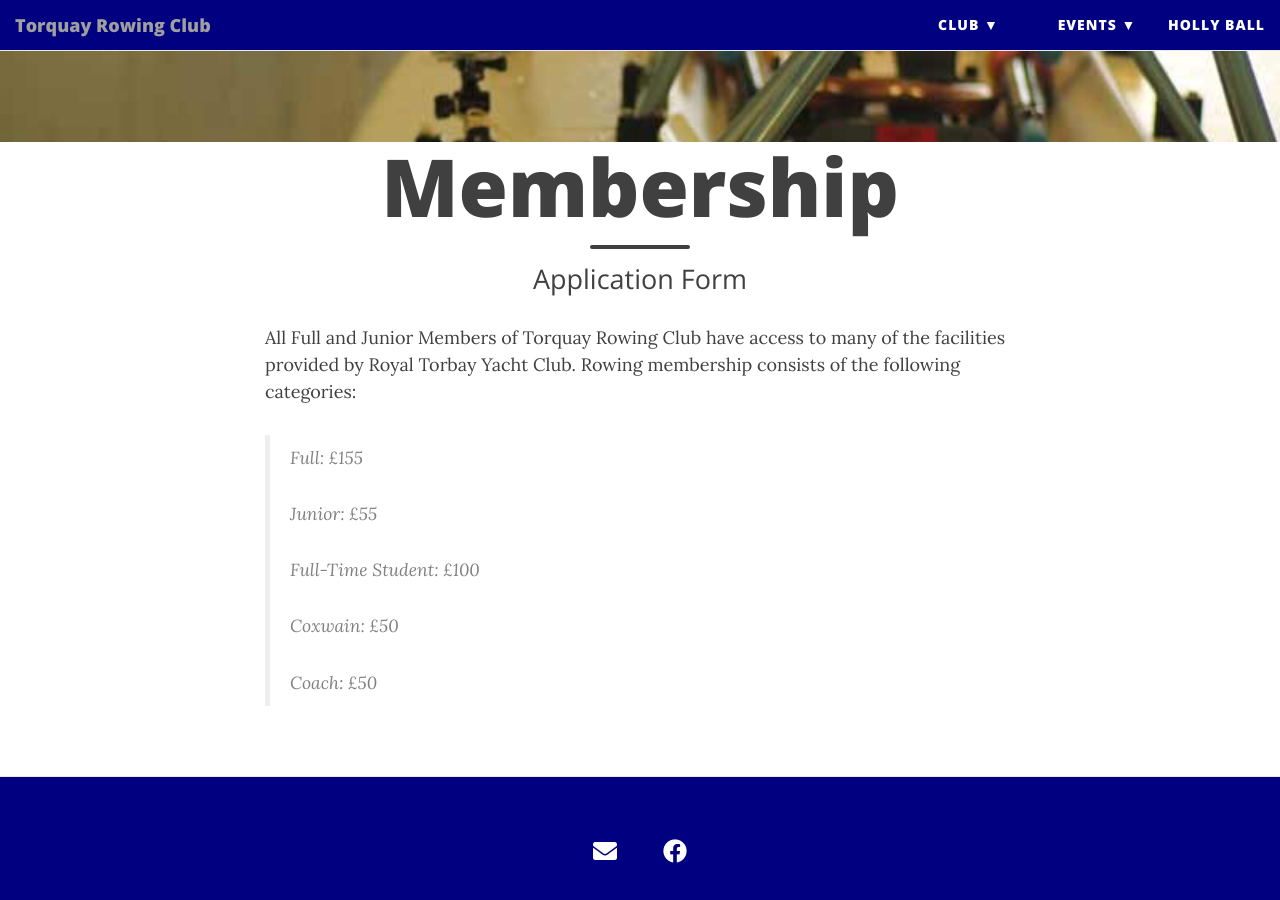
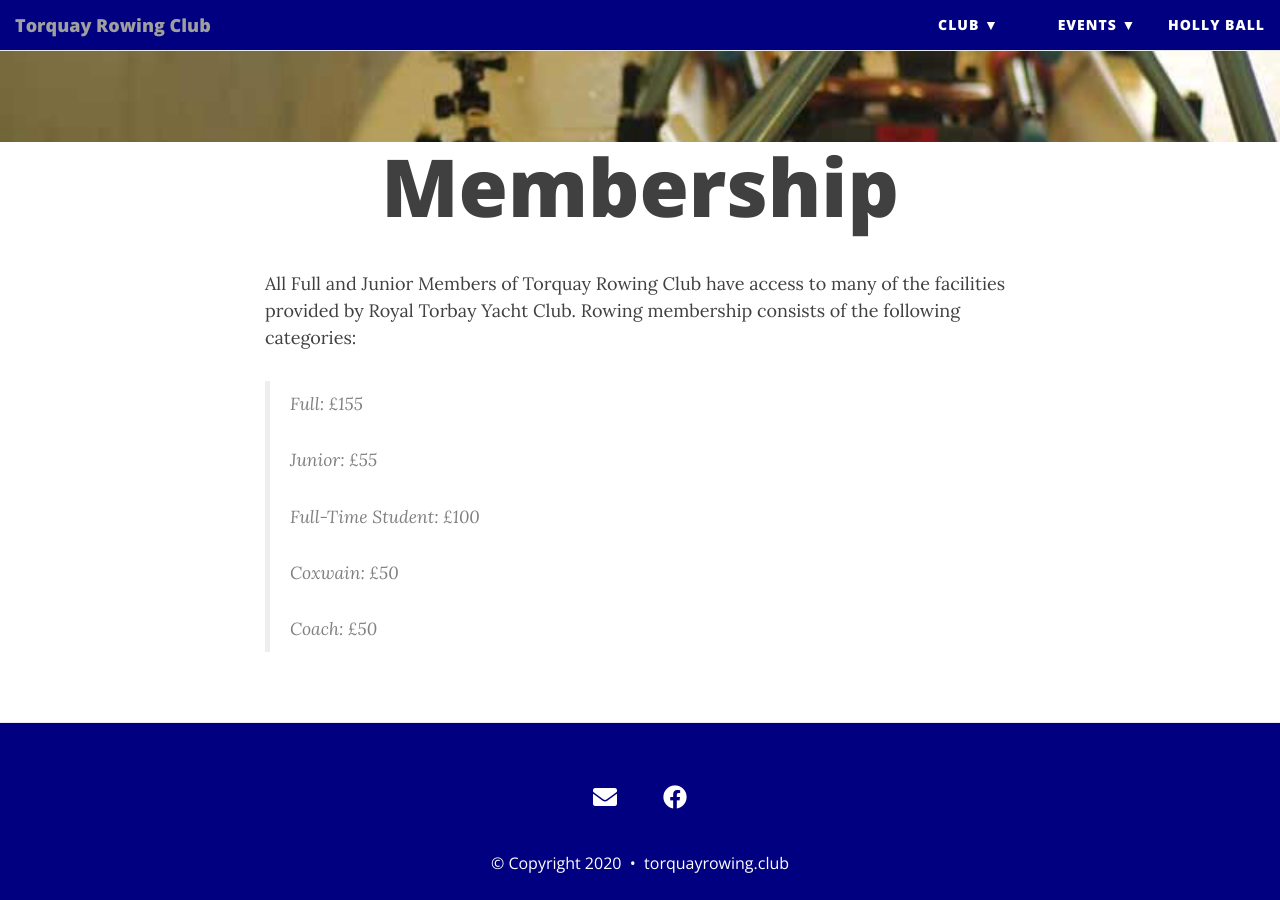
Before and after one commit to torquayrowingclub/torquayrowingclub.github.io, a Jekyll site: the page built from membership.md, in a window 1280 px wide and 900 px high, scrolled down 308 px. Built offline with Jekyll 4.4.1, drawn with Linux system fonts in a browser that asks for light colours; nearby versions of some CDN libraries.

Commit message:
remove subtitle

```diff
--- a/membership.md
+++ b/membership.md
@@ -1,7 +1,7 @@
 ---
 layout: page
 title: Membership
-subtitle:  Application Form
+subtitle:
 ---
 
 All Full and Junior Members of Torquay Rowing Club have access to many of the facilities provided by Royal Torbay Yacht Club. Rowing membership consists of the following categories:
```
Also changed, not shown: weather.md (+1 -1 lines).
